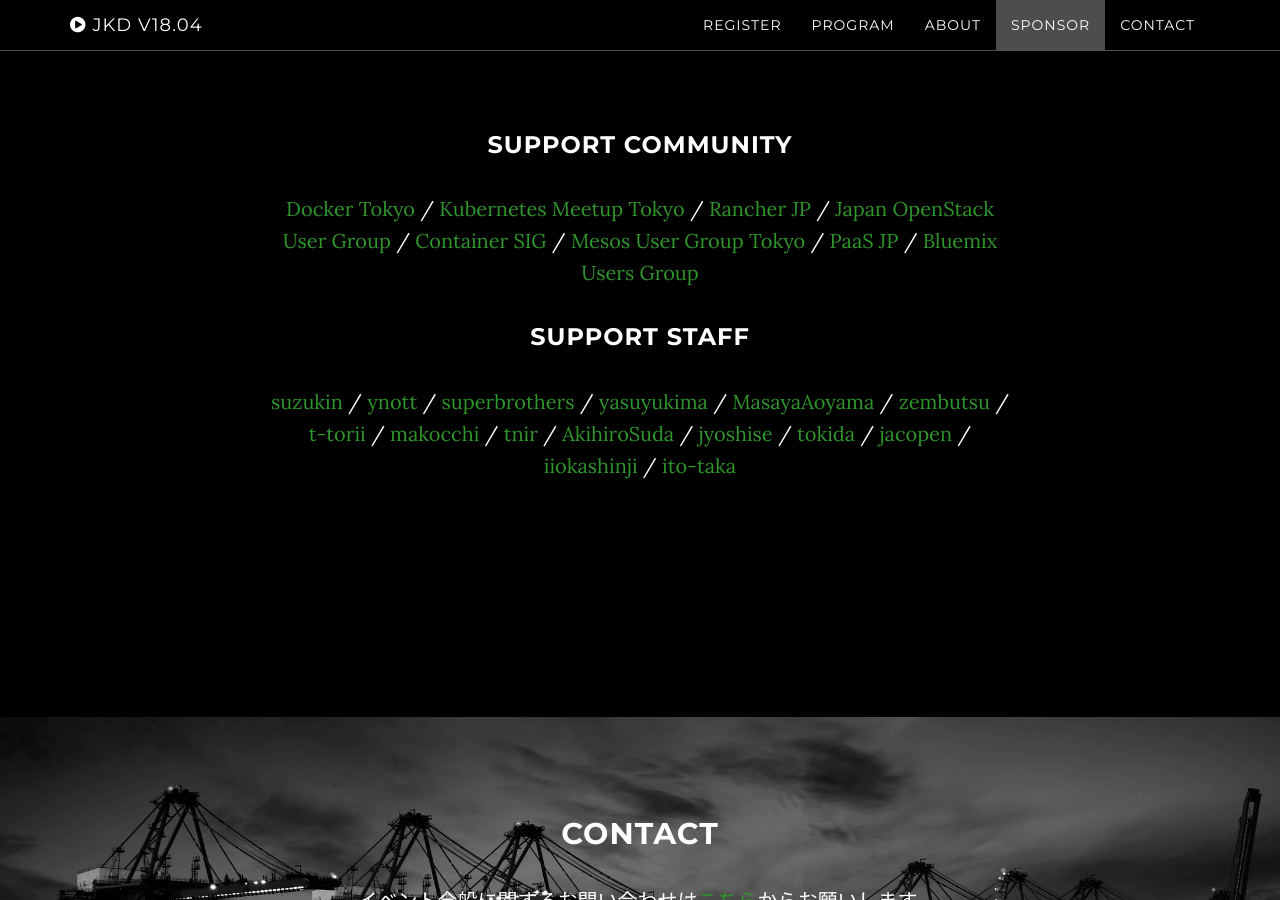
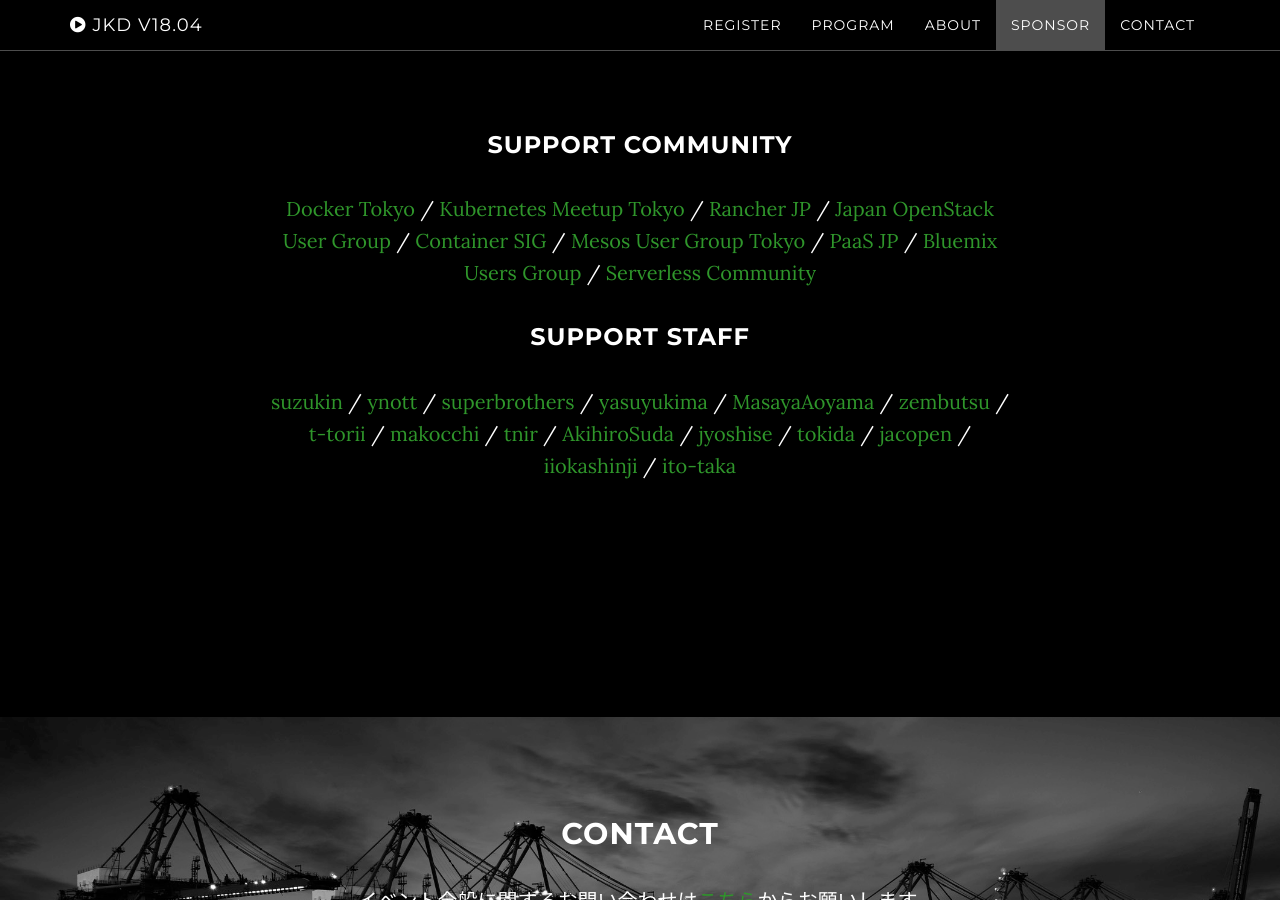
Before and after one commit to containerdays/v18.04, a Jekyll site: the page built from docs/index.html, in a window 1280 px wide and 900 px high, scrolled down 4491 px. Built offline with Jekyll 4.4.1, drawn with Linux system fonts in a browser that asks for light colours.

Commit message:
add serverless

```diff
--- a/docs/_includes/sponsor.html
+++ b/docs/_includes/sponsor.html
@@ -4,7 +4,7 @@
             <div class="col-lg-8 col-lg-offset-2">
                 <h3>Support Community</h3>
                     <div class="community">
-                    <p><a href="https://dockerjp.connpass.com/" target="_blank">Docker Tokyo</a> / <a href="https://k8sjp.connpass.com/" target="_blank">Kubernetes Meetup Tokyo</a> / <a href="http://www.rancher.jp/" target="_blank">Rancher JP</a> / <a href="https://openstack.jp/" target="_blank">Japan OpenStack User Group</a> / <a href="http://containersig.org/" target="_blank">Container SIG</a> / <a href="https://mesos.connpass.com/" target="_blank">Mesos User Group Tokyo</a> / <a href="https://paas.connpass.com/" target="_blank">PaaS JP</a> / <a href="https://bmxug.connpass.com/" target="_blank">Bluemix Users Group</a>
+                    <p><a href="https://dockerjp.connpass.com/" target="_blank">Docker Tokyo</a> / <a href="https://k8sjp.connpass.com/" target="_blank">Kubernetes Meetup Tokyo</a> / <a href="http://www.rancher.jp/" target="_blank">Rancher JP</a> / <a href="https://openstack.jp/" target="_blank">Japan OpenStack User Group</a> / <a href="http://containersig.org/" target="_blank">Container SIG</a> / <a href="https://mesos.connpass.com/" target="_blank">Mesos User Group Tokyo</a> / <a href="https://paas.connpass.com/" target="_blank">PaaS JP</a> / <a href="https://bmxug.connpass.com/" target="_blank">Bluemix Users Group</a> / <a href="https://www.facebook.com/groups/813718382095265/" target="_blank">Serverless Community</a>
                     </p>
                     </div>
                 <h3>Support Staff</h3>
```
